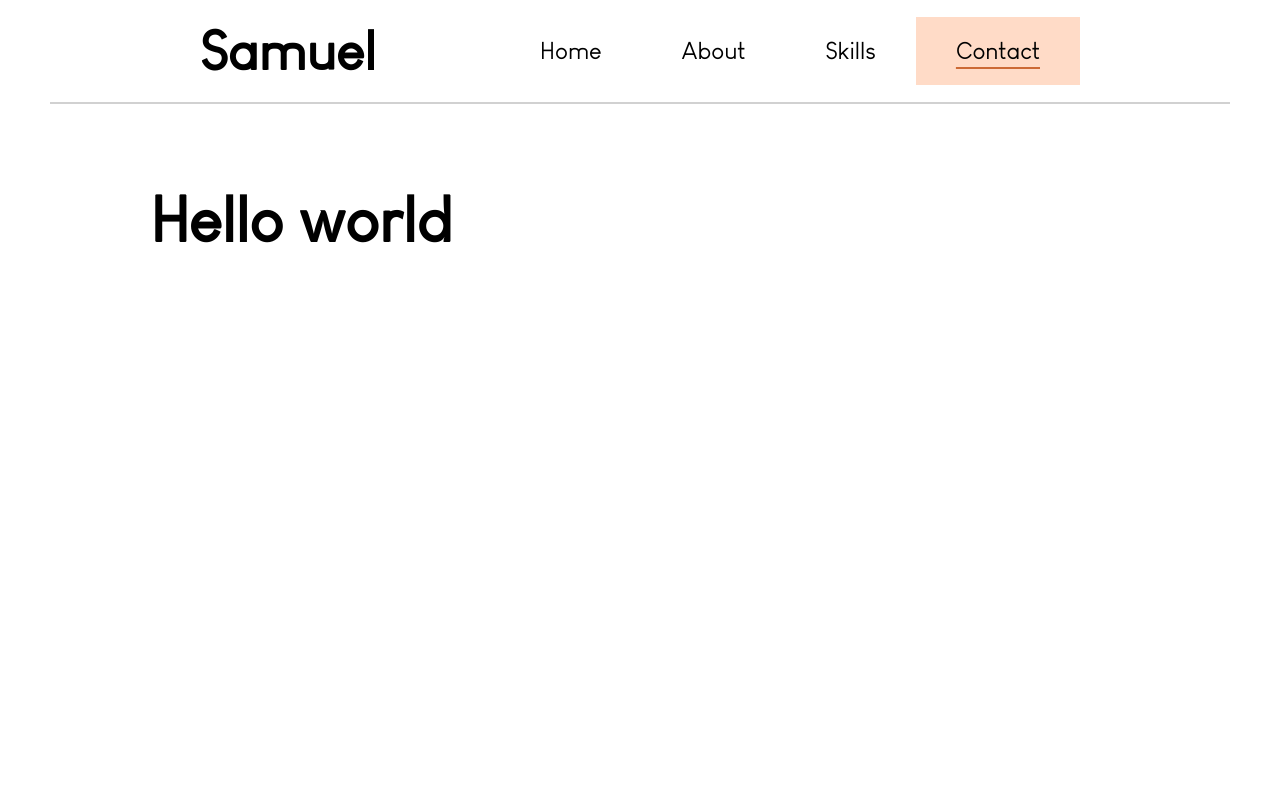
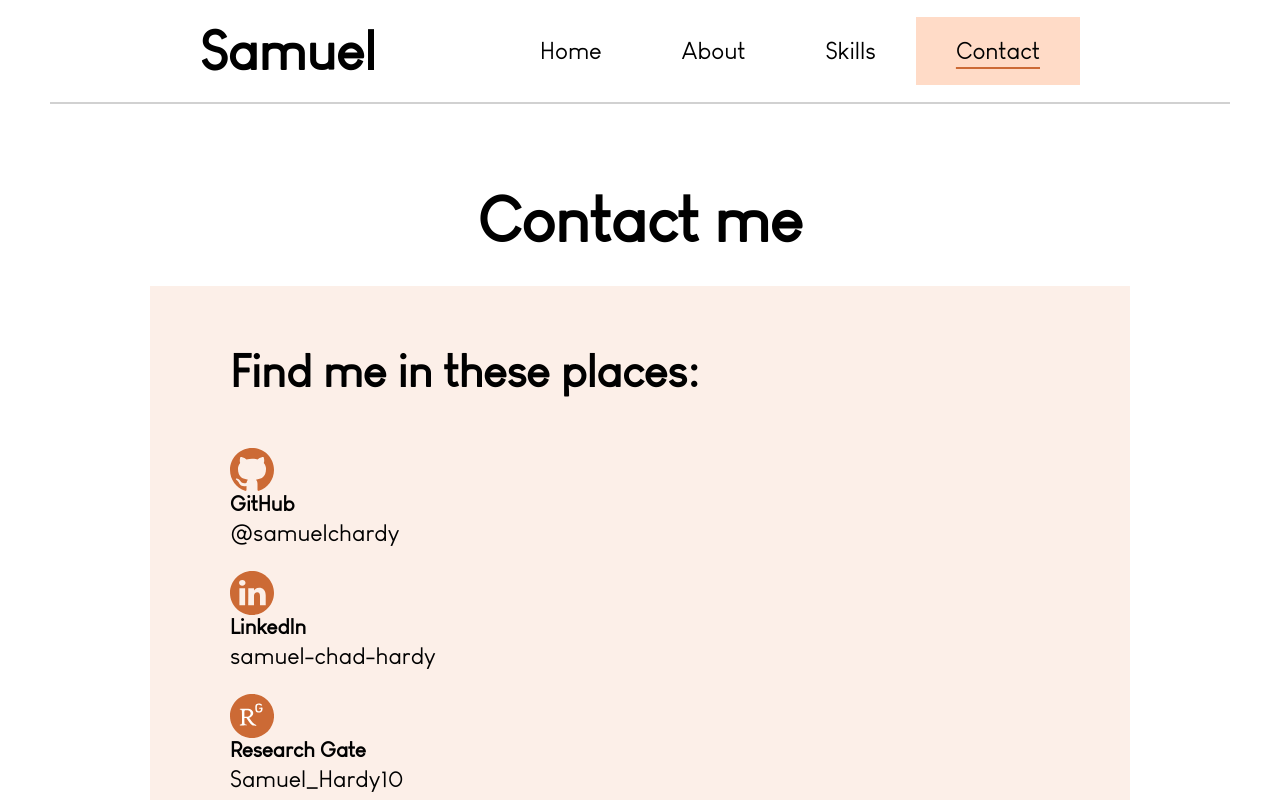
Before and after one commit to kimoshinowo/sam-website, a React (Create React App) app: page /contact in a window 1280 px wide. Shown: the top 800 px of the page. Built offline with nearby package versions, Linux system fonts and the light colour scheme.

Commit message:
Start adding contact page content

```diff
--- a/src/pages/contact.js
+++ b/src/pages/contact.js
@@ -1,11 +1,46 @@
 import React from "react";
+import githubIcon from '../assets/images/icons/github.svg';
+import linkedinIcon from '../assets/images/icons/linkedin.svg';
+import rgIcon from '../assets/images/icons/researchgate.svg';
 
 const Contact = () => {
     return (
         <main>
-            <h1>
-                Hello world
-            </h1>
+            <h1 className="center">Contact me</h1>
+
+            <div className="content-highlight margin-bottom">
+                <h2 className="margin-bottom">Find me in these places:</h2>
+
+                <div className="grid">
+                    <div className="grid-item">
+                        <a href="https://github.com/samuelchardy" target="_blank">
+                            <img src={githubIcon} alt="Github icon" class="social-icon social-icon--large"></img>
+                            <h3>GitHub</h3>
+                            <p class="large cancel-margin-bottom">@samuelchardy</p>
+                        </a>
+                    </div>
+
+                    <div className="grid-item">
+                        <a href="https://www.linkedin.com/in/samuel-chad-hardy/" target="_blank">
+                            <img src={linkedinIcon} alt="LinkedIn icon" class="social-icon social-icon--large"></img>
+                            <h3>LinkedIn</h3>
+                            <p class="large cancel-margin-bottom">samuel-chad-hardy</p>
+                        </a>
+                    </div>
+
+                    <div className="grid-item">
+                        <a href="https://www.researchgate.net/profile/Samuel_Hardy10" target="_blank">
+                            <img src={rgIcon} alt="ResearchGate icon" class="social-icon social-icon--large"></img>
+                            <h3>Research Gate</h3>
+                            <p class="large cancel-margin-bottom">Samuel_Hardy10</p>
+                        </a>
+                    </div>
+                </div>
+            </div>
+
+            <h2>Or contact me directly by completing this form</h2>
+
+            <form></form>
         </main>
     );
 };
```
